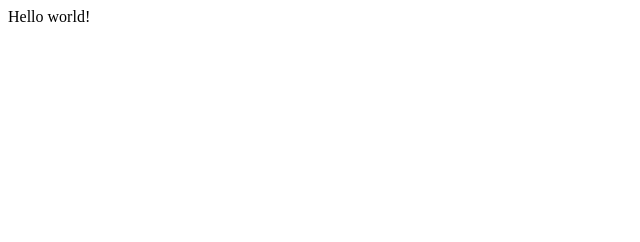
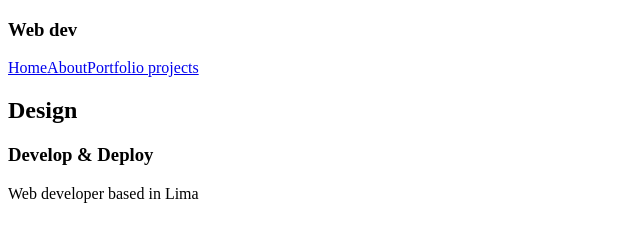
Before and after one commit to kioshiokamoto/gatsby-portfolio-example, a Gatsby site: page / in a window 1280 px wide. Shown: the whole page, without its empty margins (0-640 px from the left). Built offline with nearby package versions, Linux system fonts and the light colour scheme; Gatsby itself is replaced by a stand-in of ours.

Commit message:
:package: NEW: Create routes and add navbar

```diff
--- /dev/null
+++ b/src/components/Navbar.js
@@ -0,0 +1,17 @@
+import { Link } from 'gatsby'
+import React from 'react'
+
+const Navbar = () => {
+    return (
+        <nav>
+            <h1>Web dev</h1>
+            <div className="links">
+                <Link to="/">Home</Link>
+                <Link to="/about">About</Link>
+                <Link to="/projects">Portfolio projects</Link>
+            </div>
+        </nav>
+    )
+}
+
+export default Navbar
--- a/src/pages/index.js
+++ b/src/pages/index.js
@@ -1,5 +1,15 @@
 import React from "react"
+import Navbar from "../components/Navbar"
 
 export default function Home() {
-  return <div>Hello world!</div>
+  return (
+  <section>
+    <Navbar />
+    <div>
+      <h2>Design</h2>
+      <h3>Develop & Deploy</h3>
+      <p>Web developer based in Lima</p>
+    </div>
+  </section>
+  )
 }
```
Also changed, not shown: src/pages/404.js (added, +12 -0 lines), src/pages/about.js (added, +14 -0 lines), src/pages/projects/index.js (added, +12 -0 lines).
